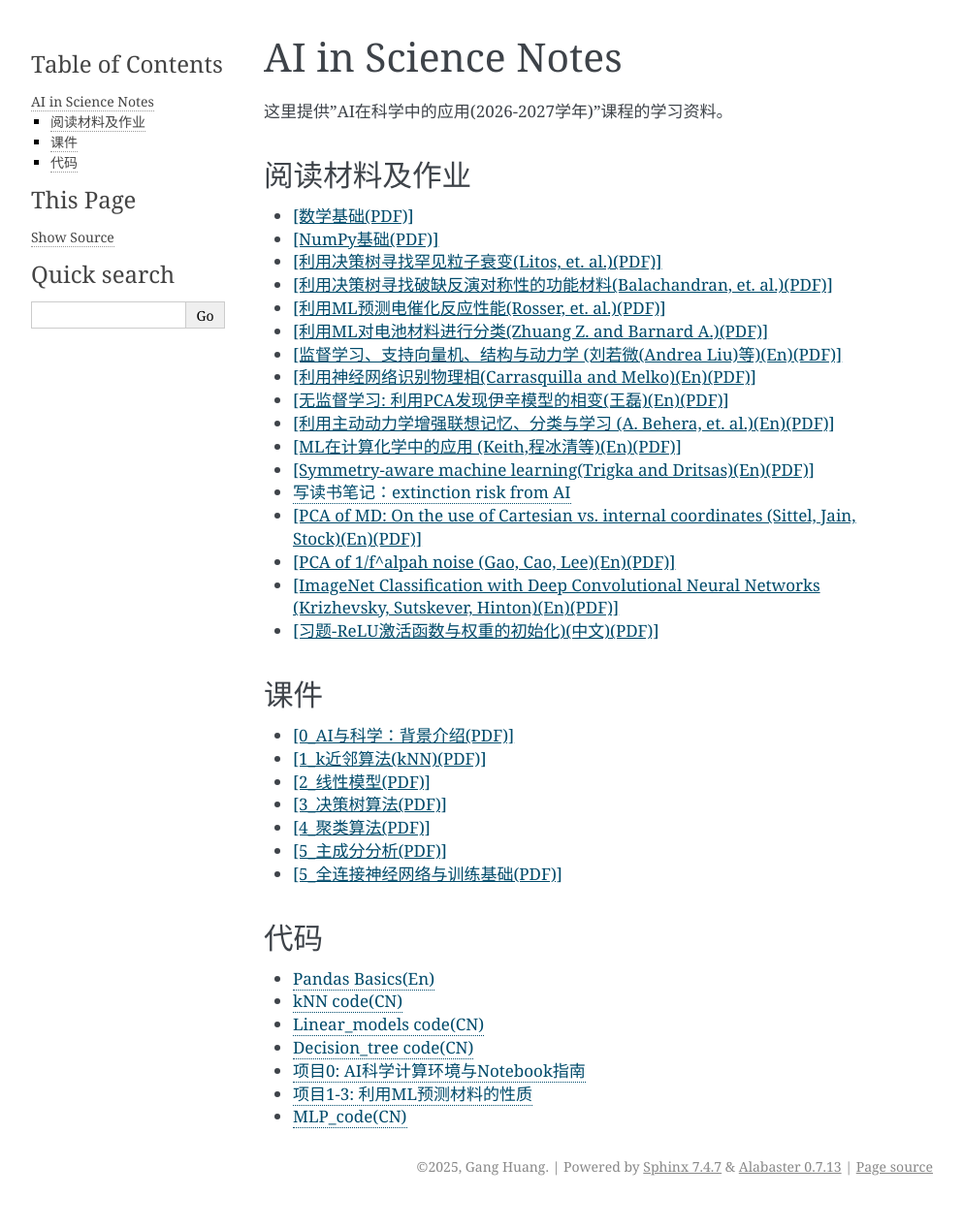
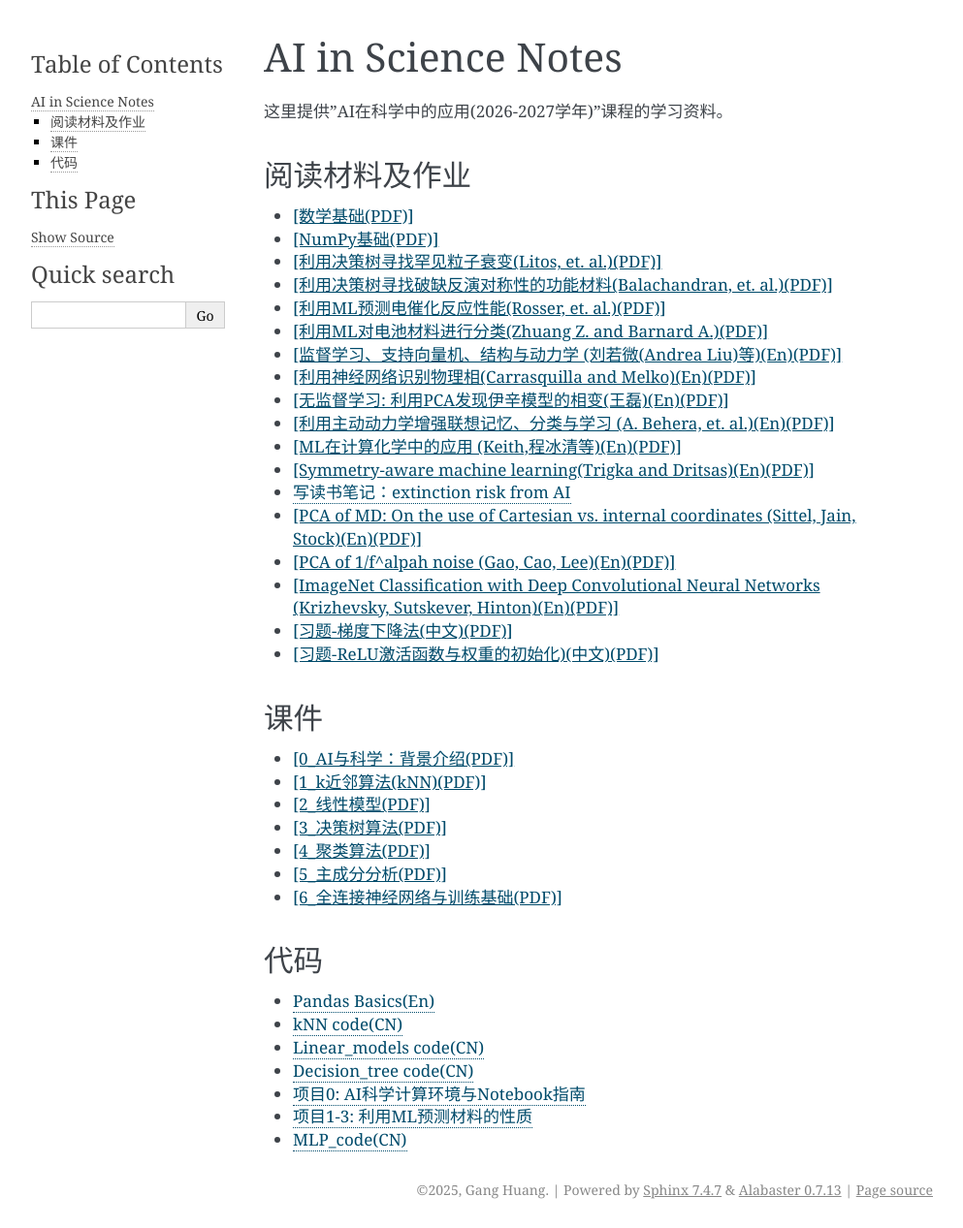
Before and after one commit to hg08/hg08.github.io, a Sphinx documentation site: the page built from doc/teaching/ai_in_science_notes.md, in a window 1280 px wide. Shown: the whole page at 97% size, without its empty margins (148-1141 px from the left). Built offline with Sphinx 7.4.7, drawn with Linux system fonts in a browser that asks for light colours; before the commit the page ends 1243 px from its top, so only the background shows below that.

Commit message:
add Ex261119

```diff
--- a/doc/teaching/ai_in_science_notes.md
+++ b/doc/teaching/ai_in_science_notes.md
@@ -20,6 +20,7 @@
 - <a href="../_static/pdfs/ai-in-science/Sittel2014JCP.pdf" target="_blank" rel="noopener">[PCA of MD: On the use of Cartesian vs. internal coordinates (Sittel, Jain, Stock)(En)(PDF)]</a>
 - <a href="../_static/pdfs/ai-in-science/Gao2003PLA.pdf" target="_blank" rel="noopener">[PCA of 1/f^alpah noise (Gao, Cao, Lee)(En)(PDF)]</a>
 - <a href="../_static/pdfs/ai-in-science/Alex2012.pdf" target="_blank" rel="noopener">[ImageNet Classification with Deep Convolutional Neural Networks (Krizhevsky, Sutskever, Hinton)(En)(PDF)]</a>
+- <a href="../_static/pdfs/ai-in-science/Ex261119.pdf" target="_blank" rel="noopener">[习题-梯度下降法(中文)(PDF)]</a>
 - <a href="../_static/pdfs/ai-in-science/Ex261126.pdf" target="_blank" rel="noopener">[习题-ReLU激活函数与权重的初始化)(中文)(PDF)]</a>
 
 
@@ -30,7 +31,7 @@
 - <a href="../_static/pdfs/ai-in-science/3_decision_tree.pdf" target="_blank" rel="noopener">[3_决策树算法(PDF)]</a>
 - <a href="../_static/pdfs/ai-in-science/4_clustering.pdf" target="_blank" rel="noopener">[4_聚类算法(PDF)]</a>
 - <a href="../_static/pdfs/ai-in-science/5_pca.pdf" target="_blank" rel="noopener">[5_主成分分析(PDF)]</a>
-- <a href="../_static/pdfs/ai-in-science/6_NN.pdf" target="_blank" rel="noopener">[5_全连接神经网络与训练基础(PDF)]</a>
+- <a href="../_static/pdfs/ai-in-science/6_NN.pdf" target="_blank" rel="noopener">[6_全连接神经网络与训练基础(PDF)]</a>
 
 ## 代码
 
```
Also changed, not shown: 1 other file.
